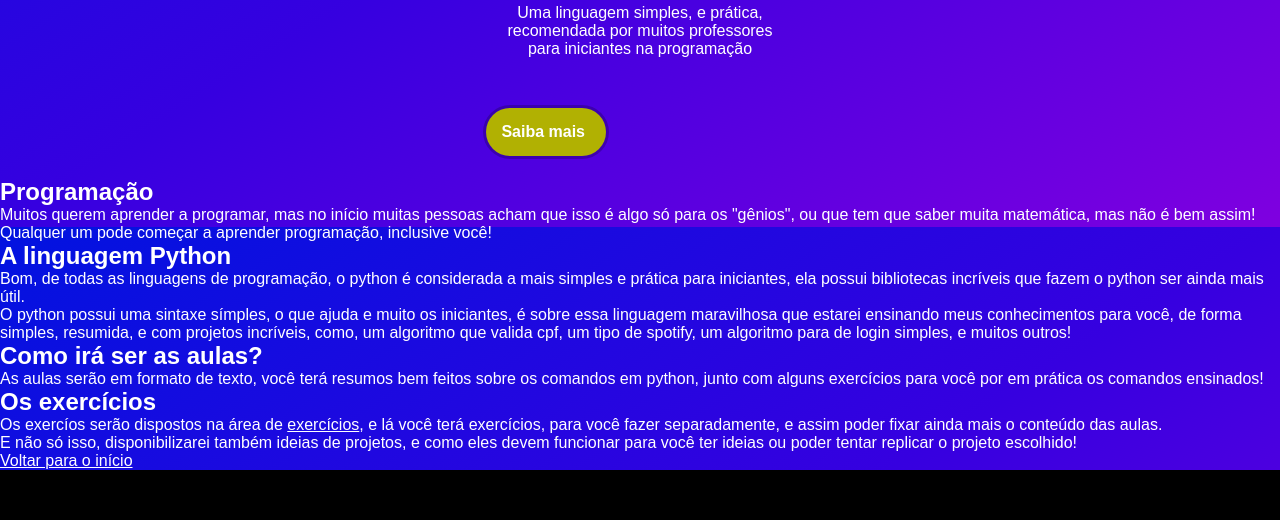
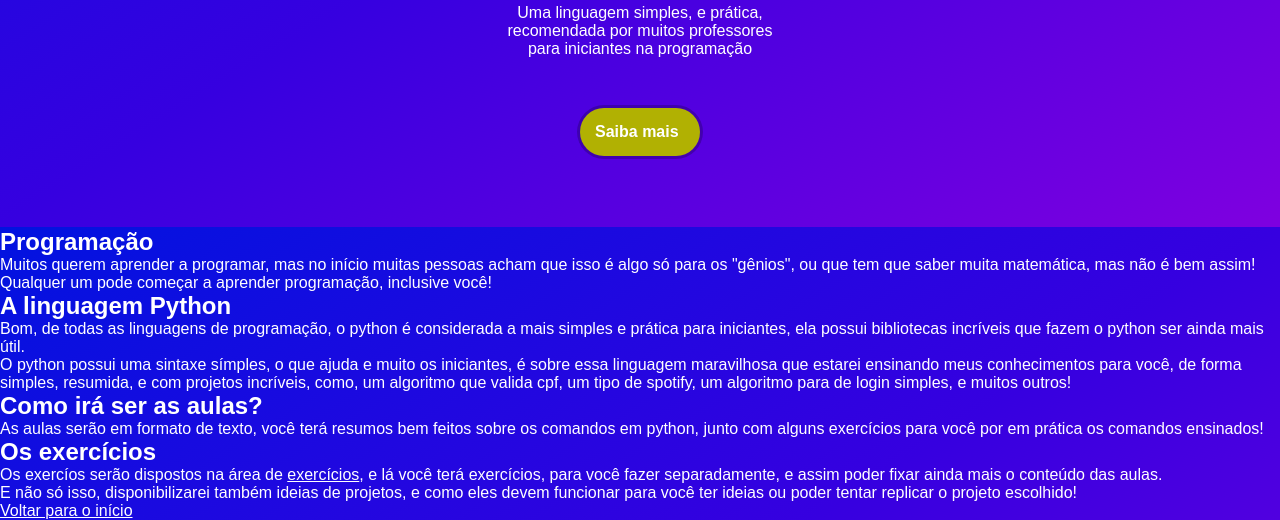
Before and after one commit to novon-boy/python, a plain HTML site: page index.html in a window 1280 px wide. Shown: the part 573-1093 px from the top of the page. Before the commit the page ends 1043 px from the top, so only its background shows below. Drawn offline with nearby package versions, Linux system fonts and the light colour scheme.

Commit message:
modificação do a

```diff
--- a/estilos/style.css
+++ b/estilos/style.css
@@ -71,12 +71,10 @@ section#inicio > p {
 section#inicio > div{
     position: relative;
     height: 100px;
+    margin:auto
 }
 
 section#inicio > div > a {
-    position: absolute;
-    top: 50%;
-    left: 38%;
     display: block;
     background-color: rgb(177, 177, 2);
     box-shadow: 0px 0px 0px 3px rgba(0, 0, 0, 0.219);
@@ -85,13 +83,13 @@ section#inicio > div > a {
     border-radius: 50px;
     width: 90px;
     margin: auto;
+    margin-top: 50px;
     padding: 15px;
 }
 
 section#inicio > div > a:hover {
     background-color: rgb(206, 206, 5);
-    top: 40%;
-    transition: background-color 0.5s ease, top 0.5s ease;
+    transition: background-color 0.5s ease;
 
 }
 
```
